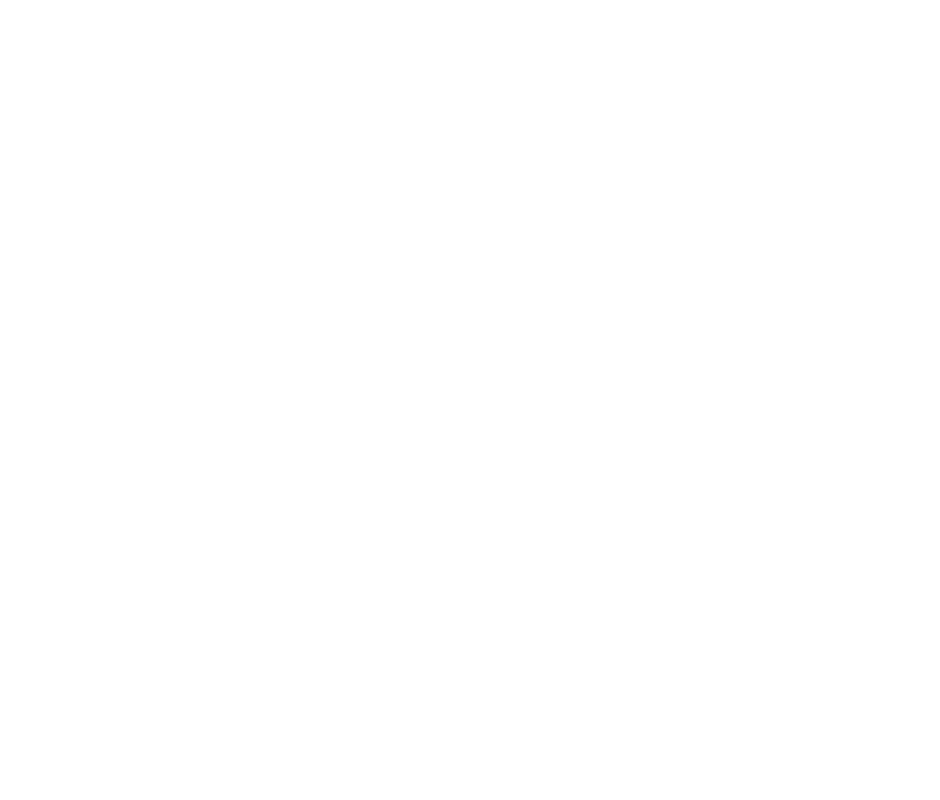
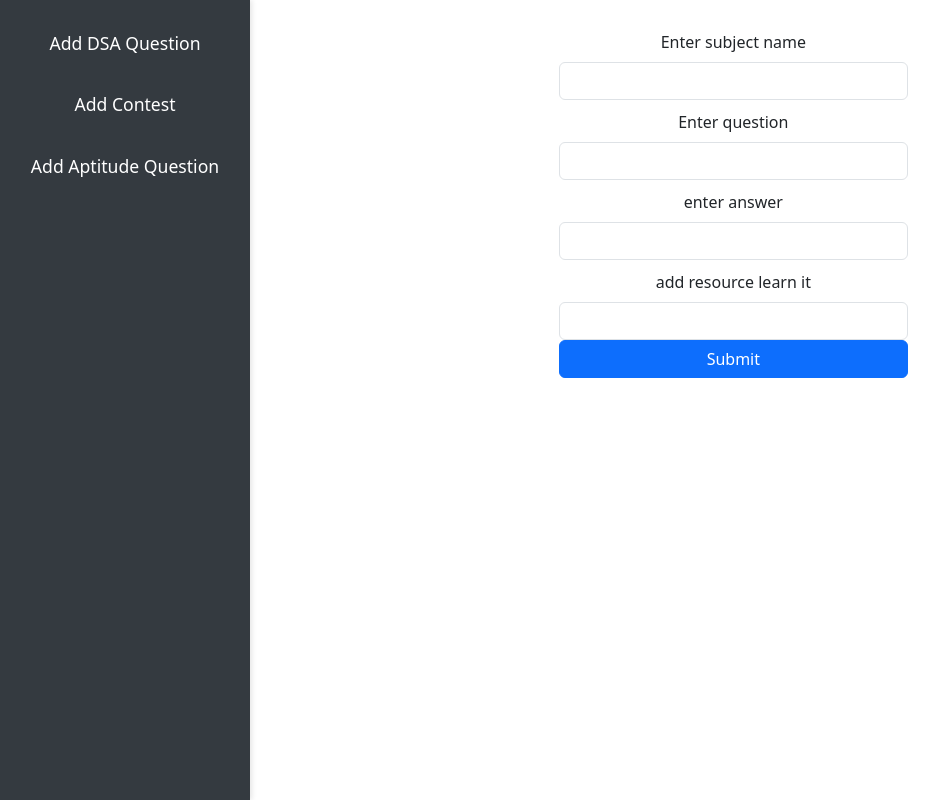
Before and after one commit to Karesh9347/techdosth_admin, a React (Create React App) app: page /add-interview in a window 1280 px wide. Before the commit this address had no page. Shown: the whole page, without its empty margins (0-940 px from the left). Built offline with nearby package versions, Linux system fonts and the light colour scheme.

Commit message:
Update Urls.jsx

```diff
--- a/src/Urls.jsx
+++ b/src/Urls.jsx
@@ -4,15 +4,21 @@
 import {BrowserRouter,Route,Routes} from 'react-router-dom'
 import AdminSidebar from './AdminSidebar'
 import AddAptitude from './AddAptitude'
+import AddInterview from './AddInterview'
+import AddQuery from './AddQuery'
+import AddProblem from './AddProblem'
 const Urls = () => {
   return (
     <div>
         <BrowserRouter>
         <Routes>
         <Route path="/" element={<AdminSidebar/>}/>
+        <Route path="/add-problem" element={<AddProblem/>}/>
             <Route path="/add-question" element={<AddQuestion/>}/>
+            <Route path="/add-query" element={<AddQuery/>}/>
             <Route path="/add-contest" element={<AddContest/>}/>
             <Route path="/add-aptitude" element={<AddAptitude/>}/>
+            <Route path="/add-interview" element={<AddInterview/>}/>
         </Routes>
         </BrowserRouter>
     </div>
```
